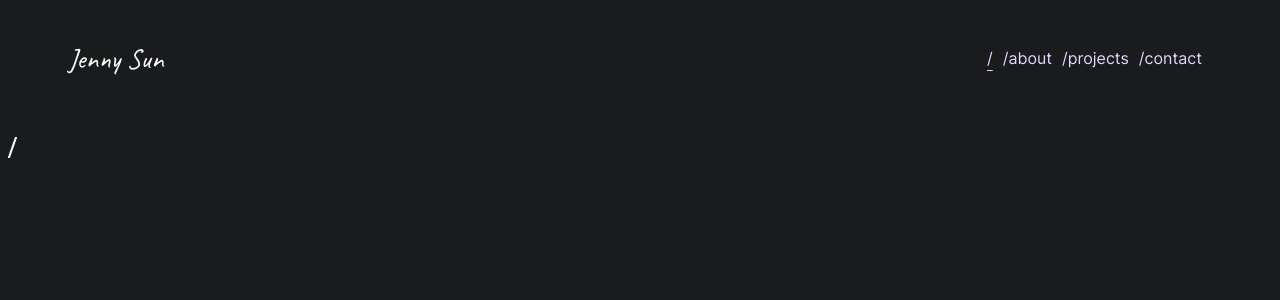
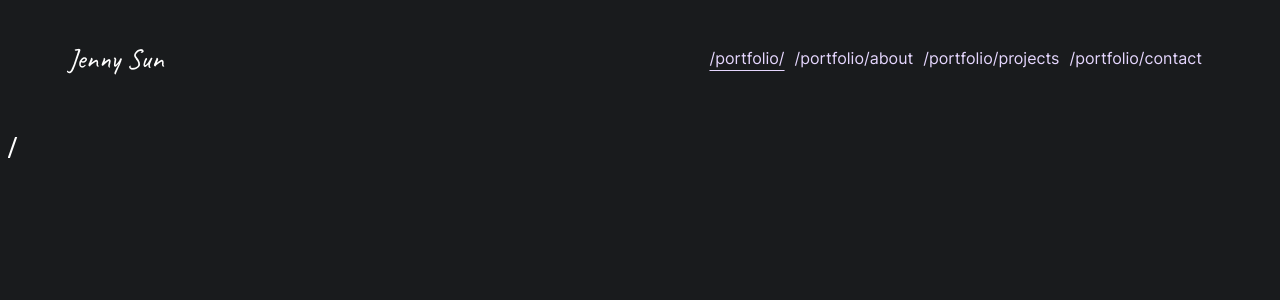
Before and after one commit to xMISSJ/portfolio, a SvelteKit app: page / in a window 1280 px wide. Shown: the top 300 px of the page. Built offline with nearby package versions, Linux system fonts and the light colour scheme.

Commit message:
feat: add hardcoded base.

```diff
--- a/src/components/Menu.svelte
+++ b/src/components/Menu.svelte
@@ -17,7 +17,7 @@
   <nav id="menu">
     {#each Object.entries(paths) as [key, path]}
       <a href="{base}{path}" class:selected={$page.url.pathname == base + path}
-        >{base + path}</a
+        >{"/portfolio" + path}</a
       >
     {/each}
   </nav>
```
